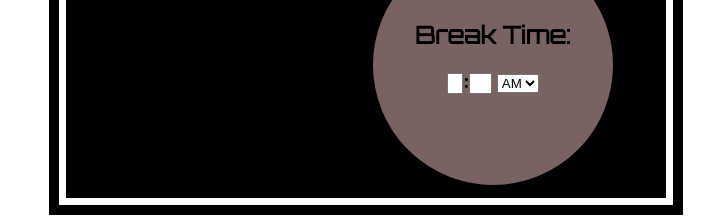
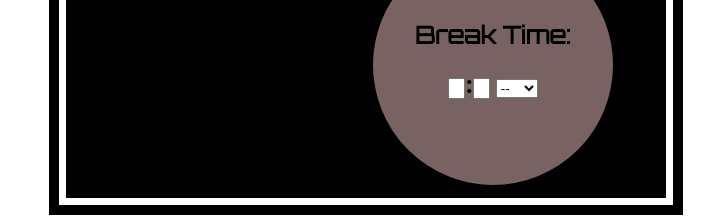
Before and after one commit to pritishinde22/timerTask, a React (Create React App) app: page / in a window 1280 px wide. Shown: the part 542-759 px from the top of the page, without its empty margins (536-1250 px from the left). Built offline with nearby package versions, Linux system fonts and the light colour scheme.

Commit message:
UI changes

```diff
--- a/src/components/AfterBreak.js
+++ b/src/components/AfterBreak.js
@@ -32,7 +32,7 @@ let [hrs,min]=props.timepicker.split(":");
         <div id="nd-box" className="font-Orbitron">
           <h1 className="fontChange font-30 margin-top-align">
             Break <br />
-            Time
+            Time!
           </h1>
         </div>
         <br />
--- a/src/components/BeforeBreak.js
+++ b/src/components/BeforeBreak.js
@@ -36,7 +36,7 @@ const BeforeBreak = (props) => {
             <h2 className="font-Orbitron">
               Break Time: <br />
             </h2>
-            <h1 >{props.children}</h1>
+            <h2 >{props.children}</h2>
           </div>
         </div>
         <br />
--- a/src/components/DigitalClock.css
+++ b/src/components/DigitalClock.css
@@ -51,7 +51,7 @@
     margin-top: 10px;
     padding-top: 10px;
     height:240px;
-    background-color:rgb(72, 59, 59);
+    background-color:rgb(121, 98, 98);
     border:solid black;
 }
 
--- a/src/components/DigitalClock.js
+++ b/src/components/DigitalClock.js
@@ -8,7 +8,7 @@ import "./DigitalClock.css";
 const DigitalClock = () => {
   let liveTime = new Date().toLocaleTimeString();
   const [count, setCount] = useState(liveTime);
-  const [timepickerValue, setTimepickerValue] = useState("5:30");
+  const [timepickerValue, setTimepickerValue] = useState();
   const [timerOn, setTimerOn] = useState(false);
   const [timerOff, setTimerOff] = useState(false);
 
@@ -19,8 +19,8 @@ const DigitalClock = () => {
   const live = count.split(":");
   const livemin = live[0] * 60 + live[1];
 
-  const break1 = timepickerValue?.split(":");
-  const breakmin = break1[0] * 60 + 30 + break1[1];
+  const break1 = timepickerValue ? timepickerValue?.split(":") : "";
+  const breakmin = timepickerValue ? break1[0] * 60 + 30 + break1[1] : "";
 
   useEffect(() => {
     if (
@@ -30,6 +30,10 @@ const DigitalClock = () => {
       !timerOff
     ) {
       setTimerOn(true);
+    }
+    if(livemin > breakmin)
+    {
+      setTimerOn(false);
     }
   }, [timerOn, count, timerOff]);
 
@@ -65,6 +69,7 @@ const DigitalClock = () => {
               clearIcon={null}
               clearAriaLabel={null}
               onClockOpen={undefined}
+              minTime={new Date()}
             />
           </BeforeBreak>
         </>
```
